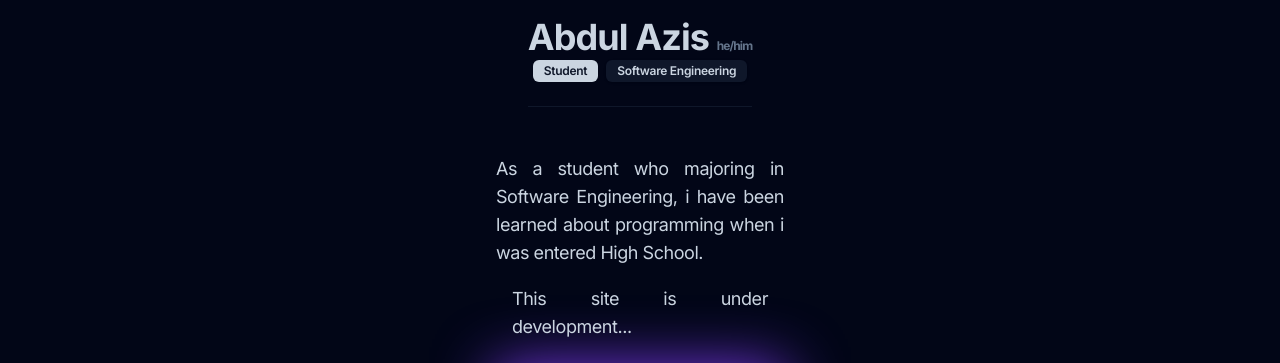
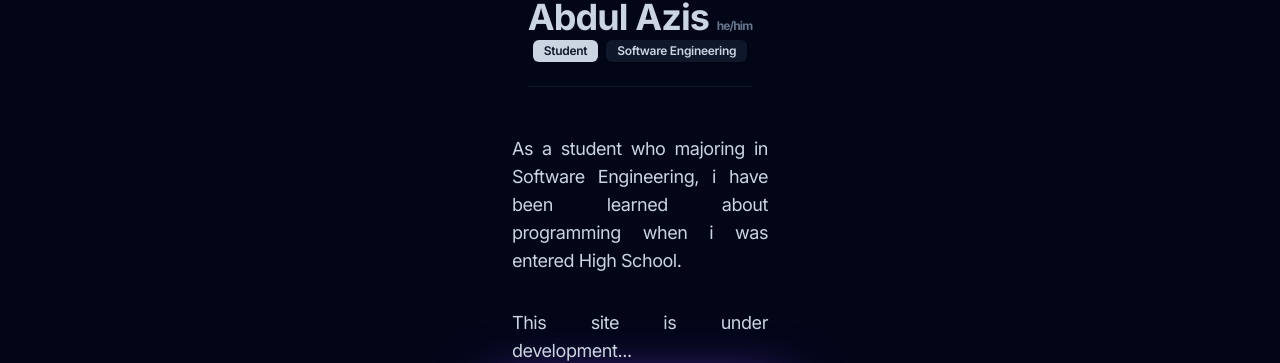
Before and after one commit to abdulaziis07/abdul-azis-profile, a React (Vite) app: page / in a window 1280 px wide. Shown: the part 244-607 px from the top of the page. Built offline with nearby package versions, Linux system fonts and the light colour scheme; no server answers.

Commit message:
fixed: widths and placing image content

```diff
--- a/src/components/elements/Image.tsx
+++ b/src/components/elements/Image.tsx
@@ -9,7 +9,7 @@ type ImageComponentProps = {
 export const Image = ({ src, alt, className }: ImageComponentProps) => {
   return (
     <AspectRatio ratio={1 / 1}>
-      <img aria-label="image" src={src} alt={alt} className={`w-48 md:w-64 lg:w-96 opacity-90 ml-2 rounded-full shadow-xl drop-shadow-xl animate-spin-slow ${className}`} />
+      <img aria-label="image" src={src} alt={alt} className={`w-48 md:w-64 lg:w-96 opacity-90 ml-4 rounded-full shadow-xl drop-shadow-xl ring-1 ring-slate-900 animate-spin-slow transition-all ease-in-out hover:opacity-100 ${className}`} />
     </AspectRatio>
   )
 }
--- a/src/components/ui/card.tsx
+++ b/src/components/ui/card.tsx
@@ -63,7 +63,7 @@ const CardContent = React.forwardRef<
   <div
     ref={ref}
     className={cn(
-      "flex flex-col justify-center items-centerbp-4 pt-0",
+      "flex flex-col justify-center items-center p-4 pt-0",
       className
     )}
     {...props}
```
